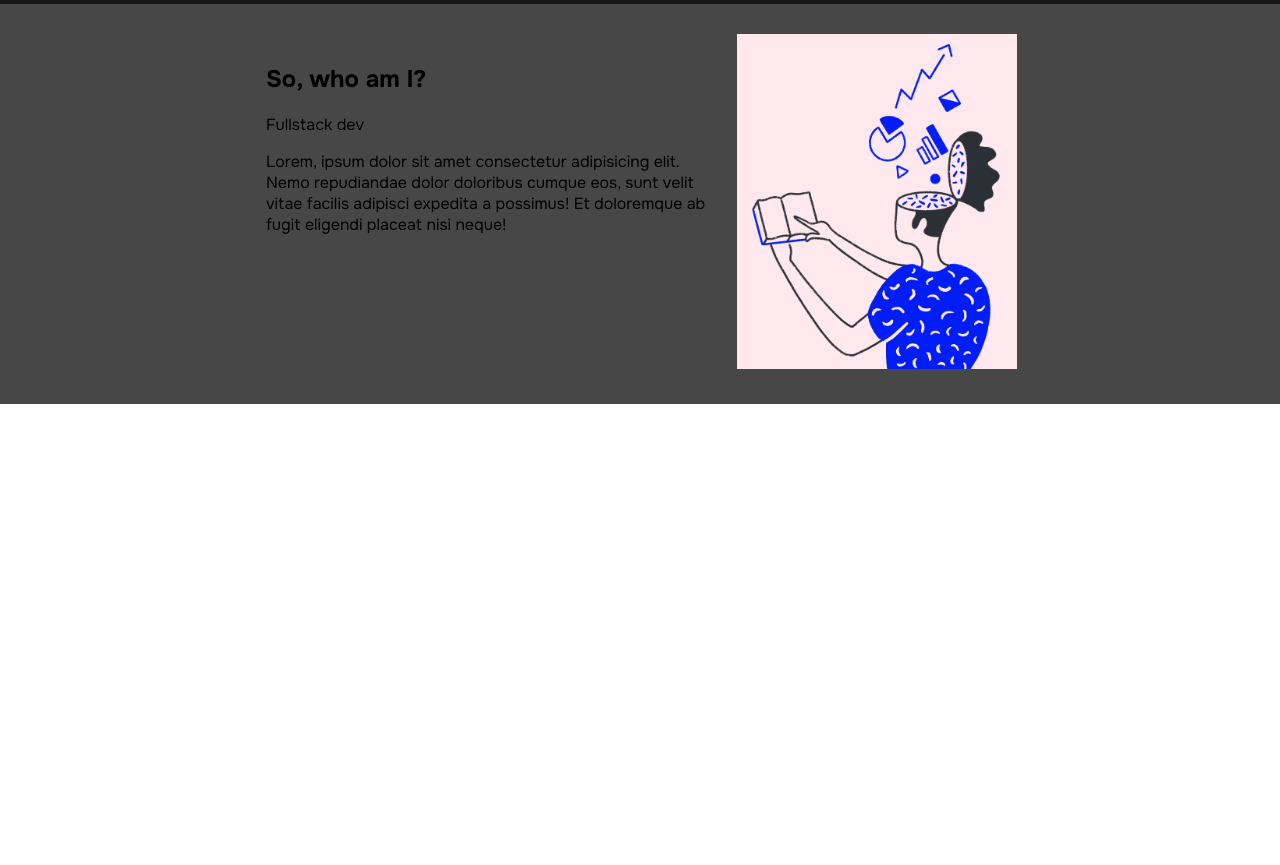
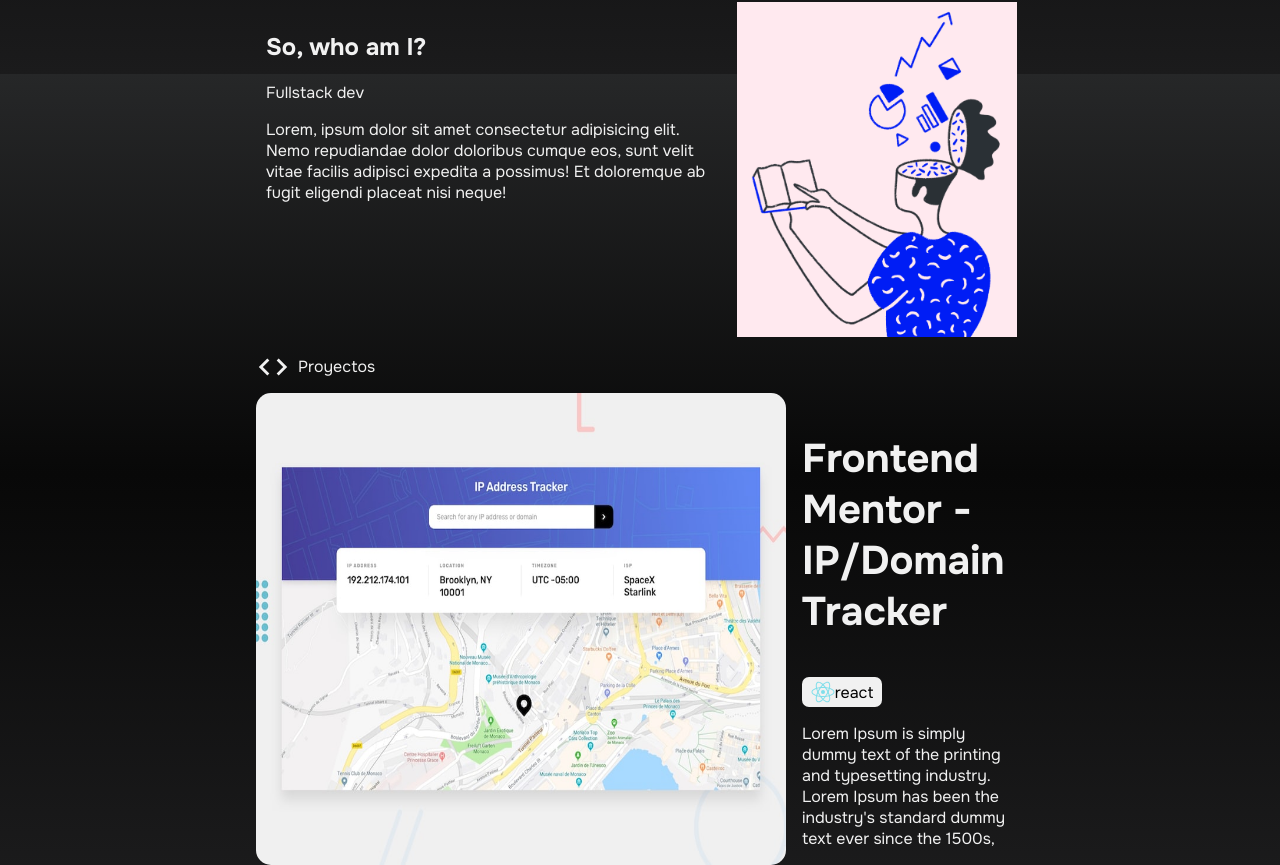
Before and after one commit to Nioqui/Portfolio, a React (Vite) app: page / in a window 1280 px wide. Shown: the part 726-1591 px from the top of the page. Before the commit the page ends 1130 px from the top, so only its background shows below. Built offline with nearby package versions, Linux system fonts and the light colour scheme.

Commit message:
new project component finished

```diff
--- a/src/App.jsx
+++ b/src/App.jsx
@@ -3,6 +3,7 @@ import './GlobalStyles.css'
 import Header from './components/Header';
 import Hero from './components/Hero';
 import About from './components/About';
+import Projects from './components/projects';
 
 
 function App() {
@@ -11,6 +12,7 @@ function App() {
       <Header />
       <Hero />
       <About />
+      <Projects />
     </>
   )
 }
--- a/src/GlobalStyles.css
+++ b/src/GlobalStyles.css
@@ -7,4 +7,6 @@ body, html{
     height: 100%;
     background: rgb(27,27,28);
     background: linear-gradient(0deg, rgba(27,27,28,1) 0%, rgba(8,8,8,1) 50%, rgba(38,39,40,1) 100%);
+    background-repeat: no-repeat;
+    background-attachment: fixed;
 }
--- /dev/null
+++ b/src/assets/ReactLogo.jsx
@@ -0,0 +1,13 @@
+import React from 'react'
+
+function ReactLogo() {
+  return (
+    <div>
+        <svg xmlns="http://www.w3.org/2000/svg" x="0px" y="0px" width="24" height="24" viewBox="0 0 48 48">
+            <path fill="#80deea" d="M24,34C11.1,34,1,29.6,1,24c0-5.6,10.1-10,23-10c12.9,0,23,4.4,23,10C47,29.6,36.9,34,24,34z M24,16	c-12.6,0-21,4.1-21,8c0,3.9,8.4,8,21,8s21-4.1,21-8C45,20.1,36.6,16,24,16z"></path><path fill="#80deea" d="M15.1,44.6c-1,0-1.8-0.2-2.6-0.7C7.6,41.1,8.9,30.2,15.3,19l0,0c3-5.2,6.7-9.6,10.3-12.4c3.9-3,7.4-3.9,9.8-2.5	c2.5,1.4,3.4,4.9,2.8,9.8c-0.6,4.6-2.6,10-5.6,15.2c-3,5.2-6.7,9.6-10.3,12.4C19.7,43.5,17.2,44.6,15.1,44.6z M32.9,5.4	c-1.6,0-3.7,0.9-6,2.7c-3.4,2.7-6.9,6.9-9.8,11.9l0,0c-6.3,10.9-6.9,20.3-3.6,22.2c1.7,1,4.5,0.1,7.6-2.3c3.4-2.7,6.9-6.9,9.8-11.9	c2.9-5,4.8-10.1,5.4-14.4c0.5-4-0.1-6.8-1.8-7.8C34,5.6,33.5,5.4,32.9,5.4z"></path><path fill="#80deea" d="M33,44.6c-5,0-12.2-6.1-17.6-15.6C8.9,17.8,7.6,6.9,12.5,4.1l0,0C17.4,1.3,26.2,7.8,32.7,19	c3,5.2,5,10.6,5.6,15.2c0.7,4.9-0.3,8.3-2.8,9.8C34.7,44.4,33.9,44.6,33,44.6z M13.5,5.8c-3.3,1.9-2.7,11.3,3.6,22.2	c6.3,10.9,14.1,16.1,17.4,14.2c1.7-1,2.3-3.8,1.8-7.8c-0.6-4.3-2.5-9.4-5.4-14.4C24.6,9.1,16.8,3.9,13.5,5.8L13.5,5.8z"></path><circle cx="24" cy="24" r="4" fill="#80deea"></circle>
+        </svg>
+    </div>
+  )
+}
+
+export default ReactLogo
--- a/src/components/About.jsx
+++ b/src/components/About.jsx
@@ -4,8 +4,7 @@ import about from '../assets/images/about.png';
 
 const AboutSection = styled.section`
     width: 100%;
-    height: 50vh;
-    background-color: #474747;
+    height: 42vh;
     display: flex;
     justify-content: center;
     align-items: center;
@@ -24,6 +23,10 @@ const AboutSection = styled.section`
     .text{
       width: 60%;
       margin: 10px;
+    }
+
+    p , span, h2{
+      color:#f1f1f1;
     }
 `
 
--- /dev/null
+++ b/src/components/projects.jsx
@@ -0,0 +1,91 @@
+import React from 'react'
+import styled from 'styled-components'
+import iptracker from '../assets/images/iptracker.jpg';
+import ReactLogo from '../assets/ReactLogo';
+
+const ProjectBox = styled.div`
+    width: 60%;
+    margin: 0 auto;
+    height: 60vh;
+
+    .ProjectTitle{
+        display: flex;
+        align-items: center;
+        gap: 0.5em;
+    }
+
+    p{
+        color: #f1f1f1;
+    }
+`
+const ProjectCardStyles = styled.div`
+    display: flex;
+    gap: 1em;
+
+    img{
+        width: 530px;
+        border-radius: 15px;
+    }
+
+    div{
+        display: flex;
+        flex-direction: column;
+    }
+
+    .logodiv{
+        display: flex;
+        flex-direction: row;
+        align-items: center;
+        justify-content: center;
+        background-color: #f1f1f1;
+        width: 80px;
+        height: 30px;
+        border-radius: 7px;
+    }
+
+    .logodiv p{
+        color: #000000;
+    }
+
+    .titlestyles{
+        font-size: 40px;
+        font-weight: bolder;
+    }
+`
+
+function ProjectCard({ image, title, logo: Logo, texto }) {
+    return (
+    <ProjectCardStyles>
+            <img src={image}/>
+            <div>
+                <p className='titlestyles'>{title}</p>
+                <div className='logodiv'>
+                    <Logo />
+                    <p>react</p>
+                </div>
+                <p className='resumen'>{texto}</p>
+            </div>
+    </ProjectCardStyles>
+    )
+}
+
+function Projects() {
+  return (
+    <ProjectBox>
+        <div className='ProjectTitle'>
+        <svg xmlns="http://www.w3.org/2000/svg" viewBox="0 -960 960 960" width="34px" height="34px" fill="#f1f1f1"><path d="M320-240 80-480l240-240 57 57-184 184 183 183-56 56Zm320 0-57-57 184-184-183-183 56-56 240 240-240 240Z"/></svg>
+            <p>Proyectos</p>
+        </div>
+        <ProjectCard
+
+            image={iptracker}
+            title="Frontend Mentor - IP/Domain Tracker"
+            logo={ReactLogo}
+            texto="Lorem Ipsum is simply dummy text of the printing and typesetting industry. Lorem Ipsum has been the industry's standard dummy text ever since the 1500s,"
+
+        />
+    </ProjectBox>
+  )
+}
+
+export default Projects
```
Also changed, not shown: src/assets/images/iptracker.jpg (added).
